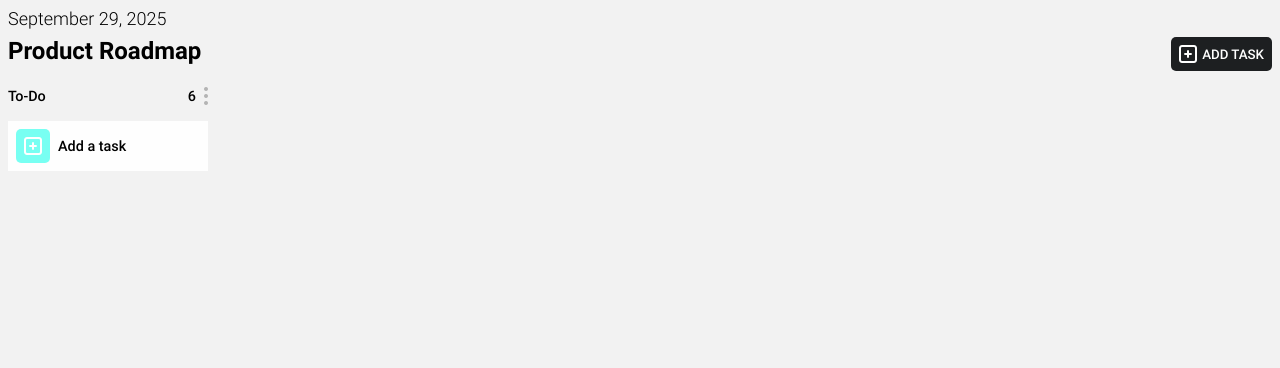
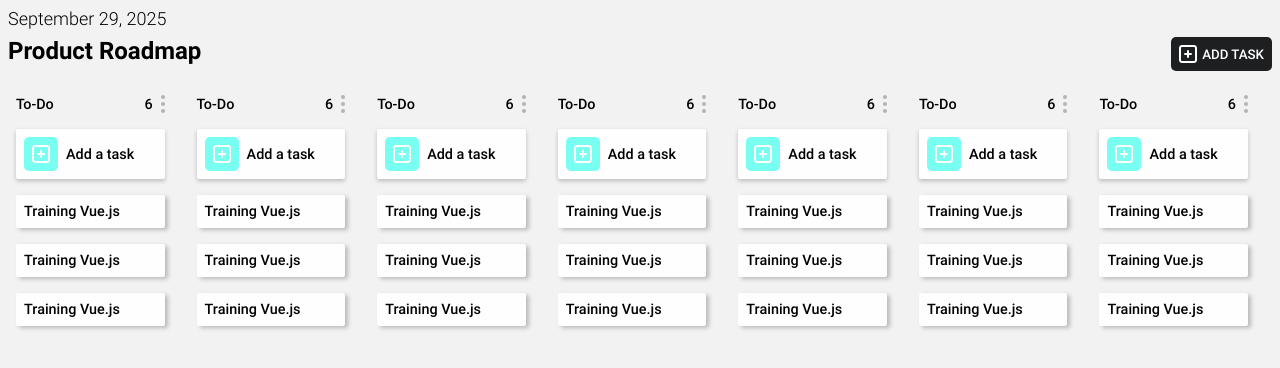
Before and after one commit to NumsRan/maso, a Vue app: page / in a window 1280 px wide. Shown: the top 368 px of the page. Built offline with nearby package versions, Linux system fonts and the light colour scheme.

Commit message:
feat(task, button, column, tasks-managment): task component

```diff
--- a/src/components/child-global/button.vue
+++ b/src/components/child-global/button.vue
@@ -16,6 +16,7 @@
         color: #ffffff;
         border: none;
         padding: 8px;
+        cursor: pointer;
 
         display: flex;
         align-items: center;
--- a/src/components/child-tasks-managment/column.vue
+++ b/src/components/child-tasks-managment/column.vue
@@ -1,5 +1,6 @@
 <script setup>
     import Button from '../child-global/button.vue';
+    import Task from './task.vue';
 
 
 </script>
@@ -20,16 +21,20 @@
             <span>Add a task</span>
         </div>
         <div class="column-tasks">
-
+            <Task/>
+            <Task/>
+            <Task/>
         </div>
     </div>
 </template>
 
 <style scoped>
     .column {
-        width: 200px;
+        width: 250px;
+        padding: 8px;
         height: auto;
         font-size: 1.2em;
+        margin-right: 16px;
     }
 
     .column-header,
@@ -39,19 +44,27 @@
         align-items: center;
     }
 
-    .column-header {
+    .column-header,
+    .column-action {
         margin-bottom: 16px;
     }
 
-    .header-control span {
-        margin-right: 8px;
+    .header-control img {
+        padding-left: 8px;
+    }
+
+    .header-control img:hover {
+        cursor: pointer;
+        opacity: .8;
     }
 
     .column-action {
         display: flex;
         align-items: center;
 
+        box-shadow: #bababa 0px 2px 4px;
         background-color: #fefefe;
+        border-radius: 2px;
         padding: 8px;
     }
 
--- a/src/components/child-tasks-managment/task.vue
+++ b/src/components/child-tasks-managment/task.vue
@@ -0,0 +1,15 @@
+<template>
+    <div class="task">
+        Training Vue.js
+    </div>
+</template>
+
+<style scoped>
+    .task {
+        box-shadow: #bababa 3px 2px 4px;
+        background-color: #fefefe;
+        border-radius: 2px;
+        margin-bottom: 16px;
+        padding: 8px;
+    }
+</style>
--- a/src/components/tasks-managment.vue
+++ b/src/components/tasks-managment.vue
@@ -5,10 +5,25 @@
 </script>
 
 <template>
-    <Headers/>
-    <Column/>
+    <section class="container">
+        <section class="head">
+            <Headers/>
+        </section>
+        <section class="data">
+            <Column/>
+            <Column/>
+            <Column/>
+            <Column/>
+            <Column/>
+            <Column/>
+            <Column/>
+        </section>
+    </section>
 </template>
 
 <style scoped>
-
+    .data {
+        display: flex;
+        height: calc(100vh - 100px);
+    }
 </style>
```
